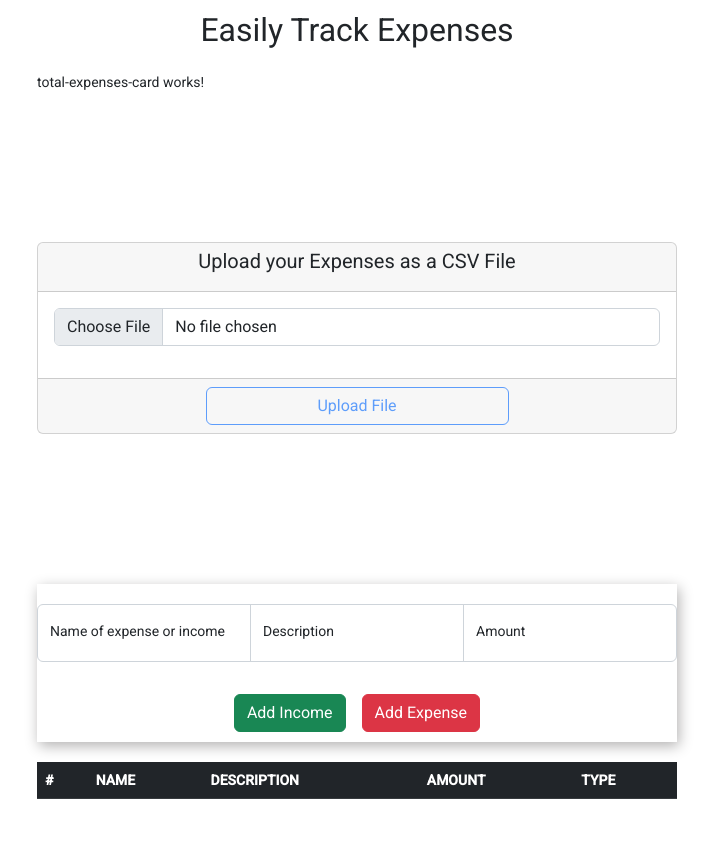
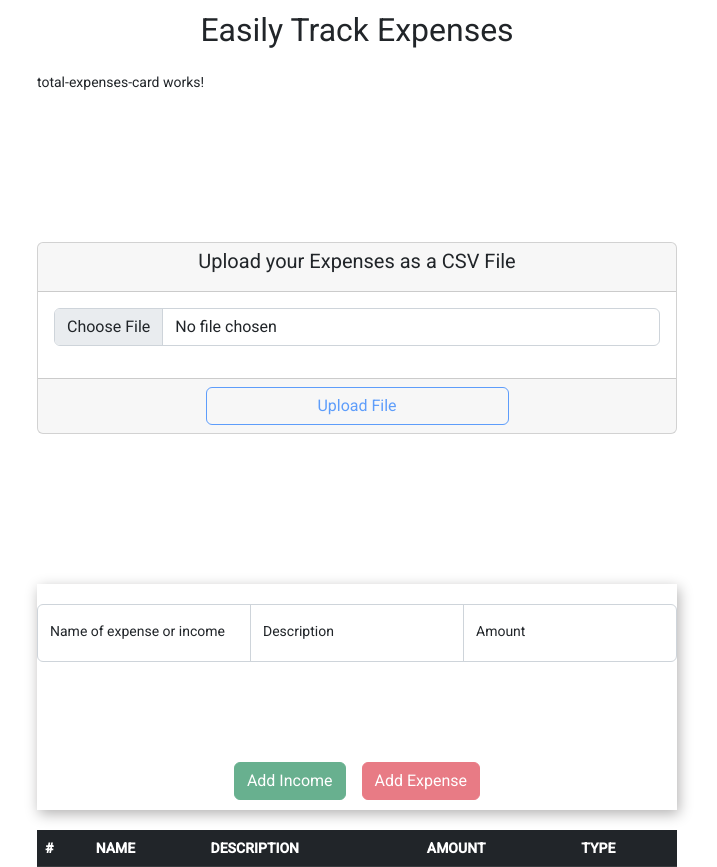
Before and after one commit to jonathanj101/easily-exprenses-tracker, an Angular app in the folder client/: page / in a window 1280 px wide. Shown: the whole page, without its empty margins (283-1000 px from the left). Before the commit the page ends 800 px from the top, so only its background shows below. Built offline with nearby package versions, Linux system fonts and the light colour scheme.

Commit message:
added form validators, onchange to disable buttn if validators are not met

```diff
--- a/client/src/app/views/manual-entry/manual-entry.component.html
+++ b/client/src/app/views/manual-entry/manual-entry.component.html
@@ -1,22 +1,43 @@
 <form>
-    <div class="input-group mb-3">
-        <div class="form-floating mb-3">
-            <input type="text" class="form-control" id="floatingInput" placeholder="NAME">
+    <div class="input-group">
+        <div class="form-floating">
+            <input (change)="onChange()" type="text" class="form-control" id="floatingInput"
+                [formControl]="name" placeholder="NAME" required>
             <label for="floatingNameInput">Name of expense or income</label>
+            <div id="validator-message-div" *ngIf="name.invalid && name.touched">
+                <small class="text-danger">Name have to be more than 5 characters long!</small>
+            </div>
         </div>
+
+
         <div class="form-floating">
-            <input type="text" class="form-control" id="floatingDescriptionInput"
-                placeholder="Description">
+            <input (change)="onChange()" type="text" class="form-control"
+                id="floatingDescriptionInput" placeholder="Description" [formControl]="description"
+                required>
             <label for="floatingDescriptionInput">Description</label>
+            <div id="validator-message-div" *ngIf="description.invalid && description.touched">
+                <small class="text-danger">Description have to be more than 5 characters
+                    long!</small>
+            </div>
         </div>
+
+
+
         <div class="form-floating">
-            <input type="number" class="form-control" id="floatingAmountInput" placeholder="Amount"
-                min="1">
+            <input (change)="onChange()" type="number" class="form-control" id="floatingAmountInput"
+                placeholder="Amount" [formControl]="amount" required min="1">
             <label for="floatingAmountInput">Amount</label>
+            <div id="validator-message-div" *ngIf="amount.invalid && amount.touched">
+                <small class="text-danger">Amount have to be more than or equal to 1!</small>
+            </div>
         </div>
+
     </div>
     <div class="submit-btns-div">
-        <button id="income-btn" type="submit" class="btn btn-success">Add Income</button>
-        <button id="expense-btn" type="submit" class="btn btn-danger">Add Expense</button>
+        <button id="income-btn" type="submit" class="btn btn-success"
+            [disabled]="isFormControlEmpty" (click)="addIncome()">Add
+            Income</button>
+        <button id="expense-btn" type="submit" class="btn btn-danger"
+            [disabled]="isFormControlEmpty" (click)="addExpense()">Add Expense</button>
     </div>
 </form>
--- a/client/src/app/views/manual-entry/manual-entry.component.scss
+++ b/client/src/app/views/manual-entry/manual-entry.component.scss
@@ -4,9 +4,13 @@ form {
     padding: 1.25rem 0 0 0;
 }
 
+// #inputGroupDiv {
+//     margin-bottom: 15px;
+// }
+
 .submit-btns-div {
     width:100%;
-    margin:auto;
+    margin:100px auto auto auto ;
     text-align: center;
     padding-bottom: 10px;
 }
--- a/client/src/app/views/manual-entry/manual-entry.component.ts
+++ b/client/src/app/views/manual-entry/manual-entry.component.ts
@@ -1,4 +1,7 @@
 import { Component, OnInit } from '@angular/core';
+import { FormControl, Validators, FormGroup } from "@angular/forms";
+
+import { LocalStorageService } from 'src/app/services/local-storage/local-storage.service';
 
 @Component({
   selector: 'app-manual-entry',
@@ -6,10 +9,60 @@ import { Component, OnInit } from '@angular/core';
   styleUrls: ['./manual-entry.component.scss']
 })
 export class ManualEntryComponent implements OnInit {
+  isFormControlEmpty: Boolean = true;
+  formGroup: FormGroup;
+  name: FormControl;
+  description: FormControl;
+  amount: FormControl;
+  constructor(
+    private localStorageApi: LocalStorageService
+  ) {
 
-  constructor() { }
+    this.name = new FormControl("",[Validators.required,Validators.minLength(5)])
+    this.description = new FormControl("",[Validators.required,Validators.minLength(5)])
+    this.amount = new FormControl("",[Validators.required,Validators.min(1)])
+
+    this.formGroup = new FormGroup({
+      name:this.name,
+      description:this.description,
+      amount: this.amount
+    })
+  }
 
   ngOnInit(): void {
   }
 
+  onChange() {
+    if (this.formGroup.valid) {
+      return this.isFormControlEmpty = false;
+    };
+    return this.isFormControlEmpty = true;
+  }
+
+  addIncome() {
+    console.log("add income clicked!");
+    const incomeObj = {
+      name: this.name.value,
+      description: this.description.value,
+      amount: this.amount.value,
+      isIncome: true
+    }
+    this.localStorageApi.setLocalStorageData(incomeObj);
+    this.formGroup.reset()
+    this.isFormControlEmpty = true
+  }
+
+  addExpense() {
+    console.log("add expense clicked!");
+    const expenseObj = {
+      name: this.name.value,
+      description: this.description.value,
+      amount: this.amount.value,
+      isIncome: false
+    }
+    this.localStorageApi.setLocalStorageData(expenseObj);
+    this.formGroup.reset()
+    this.isFormControlEmpty = true
+
+  }
 }
```
